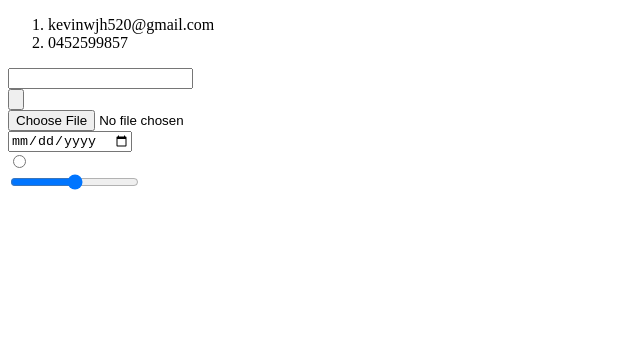
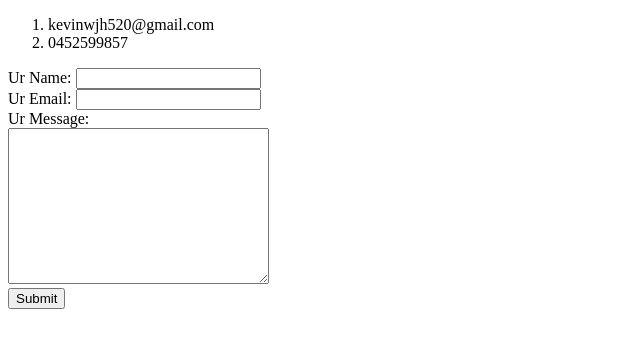
Before and after one commit to junhaow1/cv, a plain HTML site: page ContactDetails.html in a window 1280 px wide. Shown: the whole page, without its empty margins (0-640 px from the left). Drawn offline with Linux system fonts and the light colour scheme.

Commit message:
sec version

```diff
--- a/ContactDetails.html
+++ b/ContactDetails.html
@@ -10,20 +10,21 @@
       <li>0452599857</li>
     </ol>
 
-    <form class="11" action="index.html" method="post">
-      <input type="text" name="" value=""><br>
-      <input type="submit" name="" value=""><br>
-      <input type="file" name="" value=""><br>
-      <input type="date" name="" value=""><br>
-      <input type="radio" name="" value=""><br>
-      <input type="range" name="" value=""><br>
+
+
+    <form action="mailto:kevinwjh520@gmail.com" method="post" enctype="text/plain">
+      <label for="">Ur Name:</label>
+      <input type="text" name="urName" value = ""><br>
+      <label for="">Ur Email:</label>
+      <input type="email" name="urEmail" value = ""><br>
+      <label for="">Ur Message:</label><br>
+      <textarea name="urMessage" rows="10" cols="30"></textarea><br>
+
+      <input type="submit">
+
+    </form>
 
 
 
-
-
-
-    </form>
-
   </body>
 </html>
```
